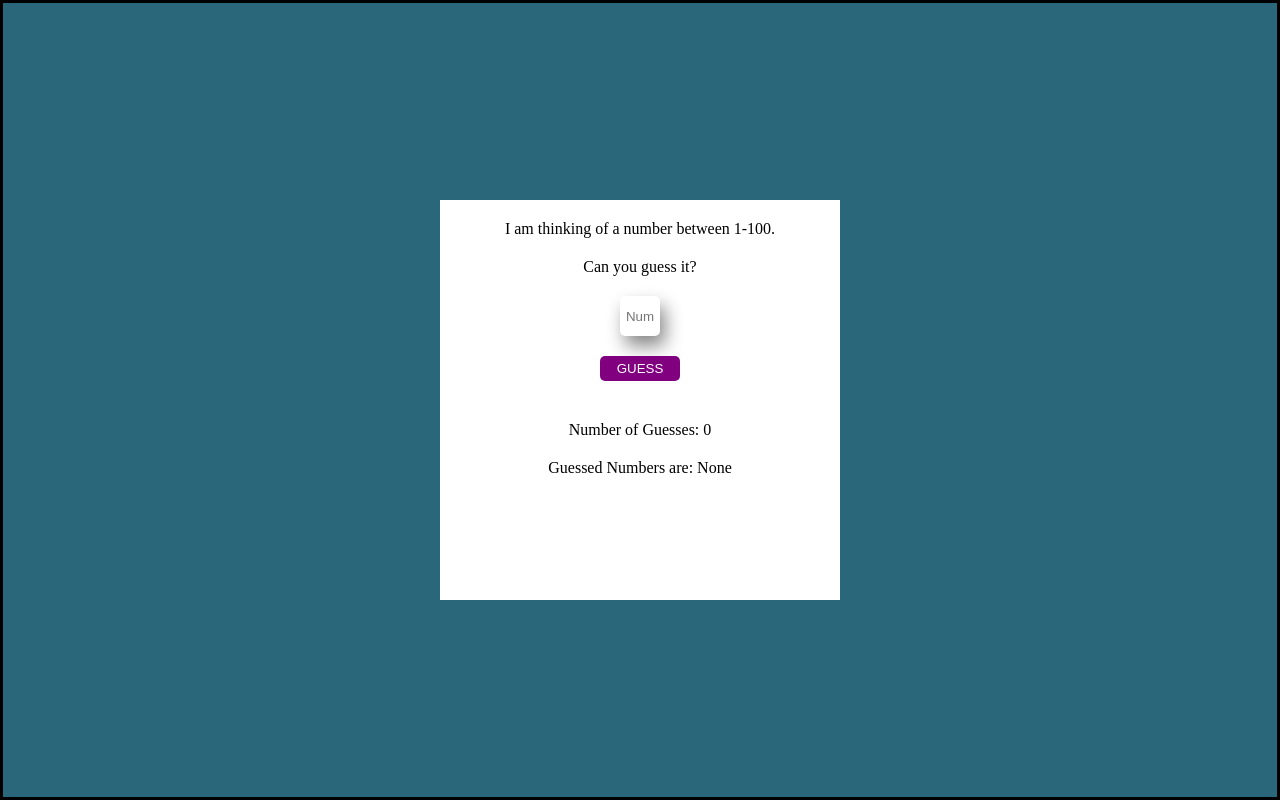
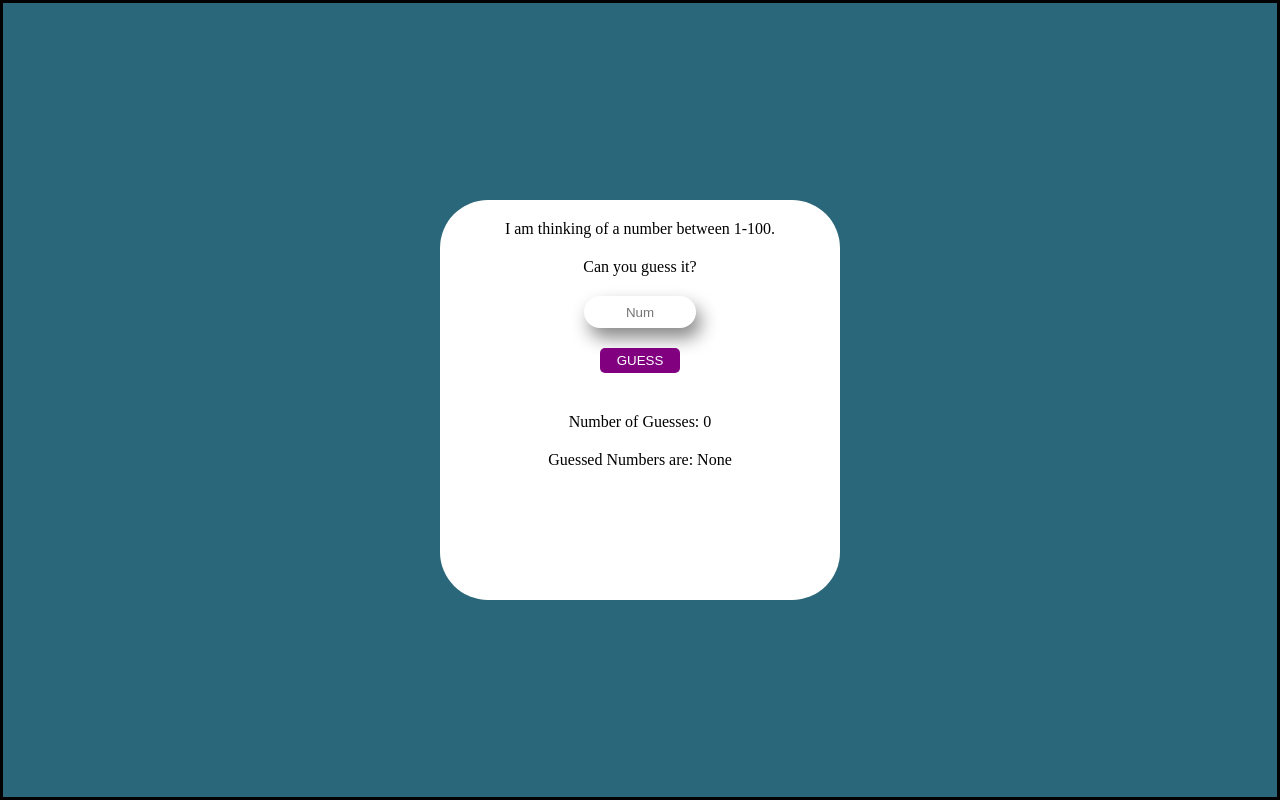
Before and after one commit to halilibrahimdemircan/Project4-Guess-The-Number-Game, a plain HTML site: page index.html in a window 1280 px wide. Drawn offline with Linux system fonts and the light colour scheme.

Commit message:
style added

```diff
--- a/style.css
+++ b/style.css
@@ -18,15 +18,16 @@
     margin: auto;
     text-align: center;
     background-color: white;
+    border-radius: 3rem;
 
 }
 p{
     margin: 20px;
 }
 .input{
-    border-radius: 5px;
-    width: 40px;
-    height: 40px;
+    border-radius: 1rem;
+    width: 7rem;
+    height: 2rem;
     text-align: center;
     outline:none;
     border: none;
```
